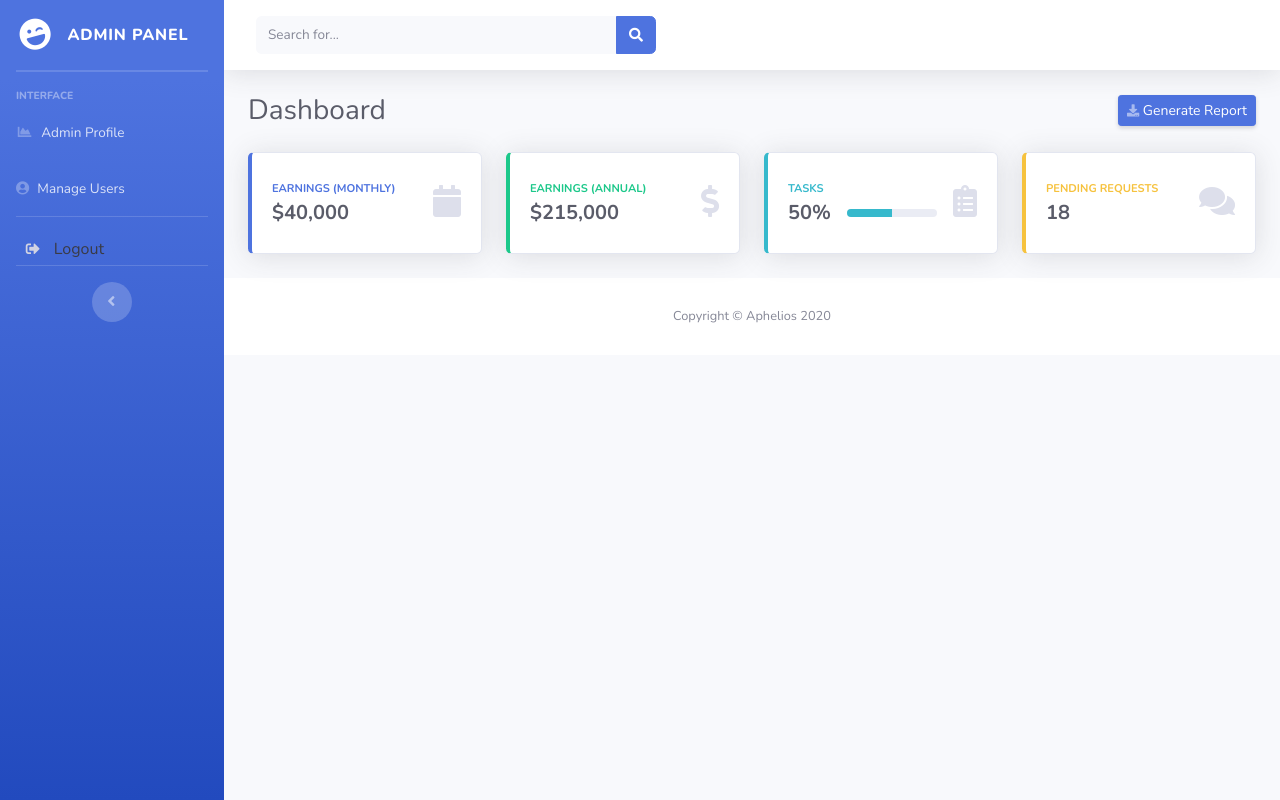
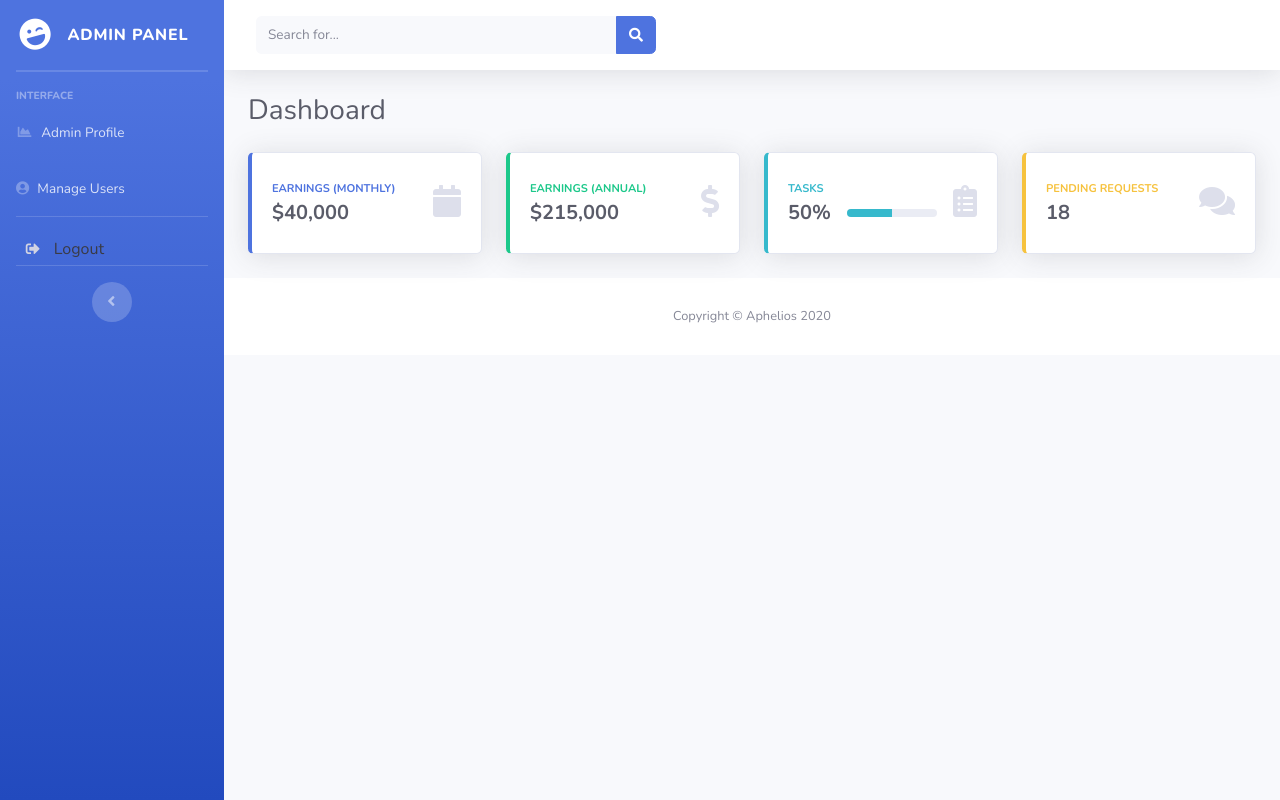
Before and after one commit to Bidesh15-8550/Lost-and-Found-Management-System-using-PHP, a PHP site: page /admin/index.php in a window 1280 px wide. Run offline with PHP 8.4, Linux system fonts and the light colour scheme.

Commit message:
minor problems updated

```diff
--- a/admin/index.php
+++ b/admin/index.php
@@ -22,7 +22,7 @@ include('includes/navbar.php');
           <!-- Page Heading -->
           <div class="d-sm-flex align-items-center justify-content-between mb-4">
             <h1 class="h3 mb-0 text-gray-800">Dashboard</h1>
-            <a href="#" class="d-none d-sm-inline-block btn btn-sm btn-primary shadow-sm"><i class="fas fa-download fa-sm text-white-50"></i> Generate Report</a>
+
           </div>
 
           <!-- Content Row -->
```
